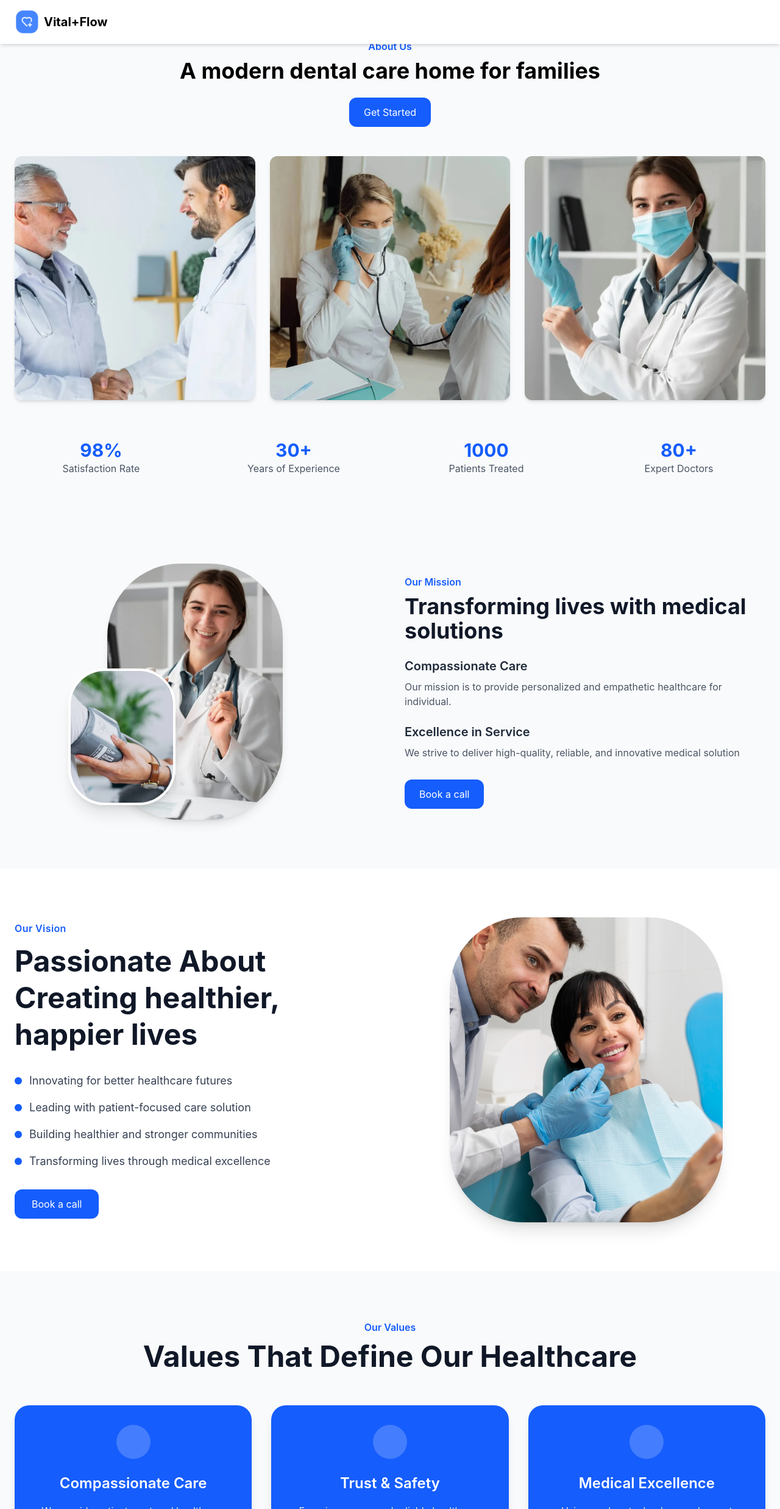
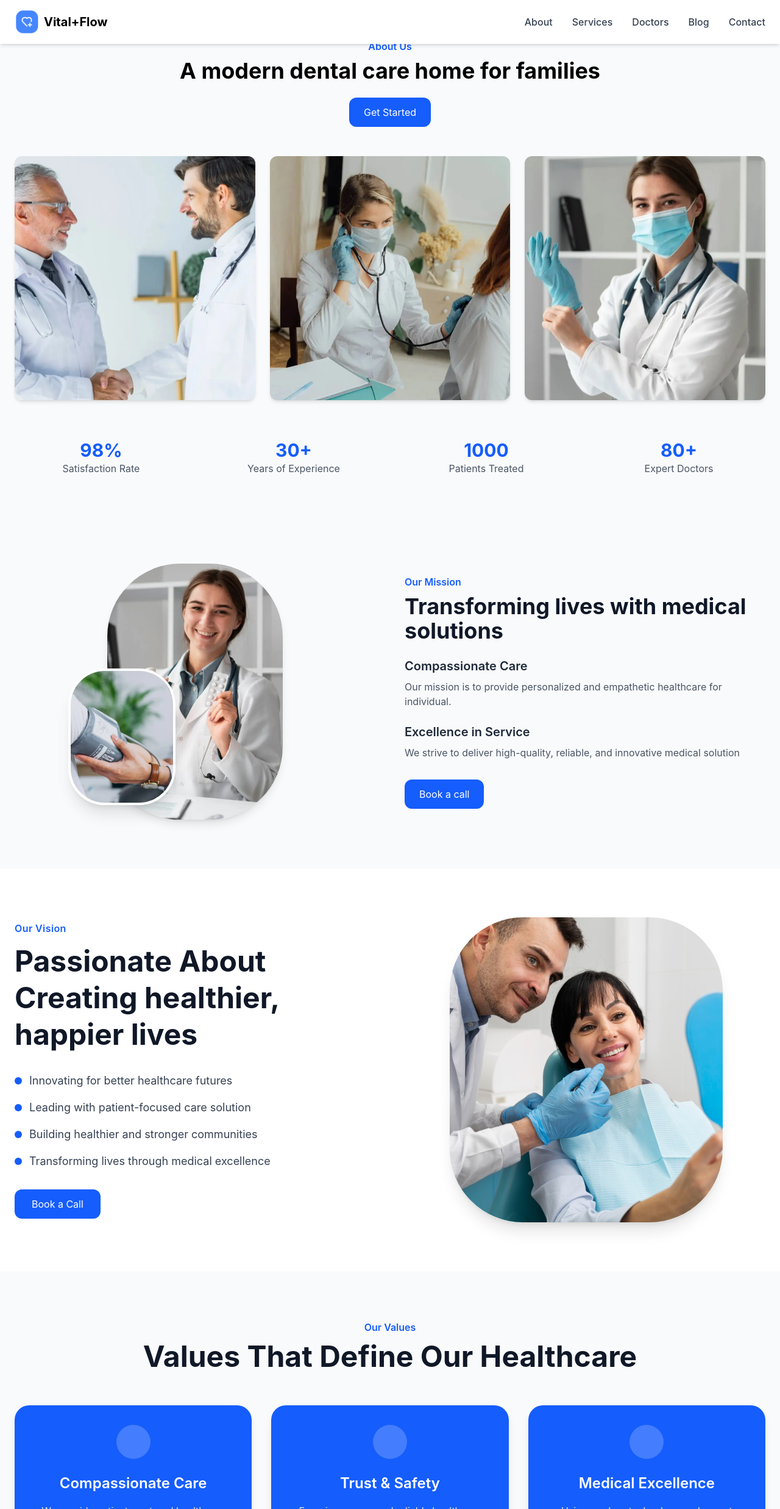
Before and after one commit to Ozair-AbdulQayoum/vitalflow, a React (Vite) app: page / in a window 1280 px wide. Shown: the top 2474 px of the page at 61% size. Built offline with nearby package versions, Linux system fonts and the light colour scheme.

Commit message:
Make navbar responsive

```diff
--- a/src/Components/Navbar.jsx
+++ b/src/Components/Navbar.jsx
@@ -14,11 +14,47 @@ function Navbar() {
   return (
     <header className="w-full bg-white shadow-md fixed top-0 left-0 z-50">
       <nav className="max-w-7xl mx-auto px-4 sm:px-6 py-4 flex items-center justify-between">
+        {/* Logo */}
         <div className="flex items-center gap-2">
           <img src="/logo.png" alt="Vital Flow Logo" className="w-10 h-10" />
           <h3 className="text-xl font-bold text-black">Vital+Flow</h3>
         </div>
+
+        {/* Desktop Menu */}
+        <ul className="hidden md:flex items-center gap-8">
+          {navItems.map((item) => (
+            <li key={item.id}>
+              <a
+                href={item.link}
+                className="text-gray-700 hover:text-blue-600 font-medium transition"
+              >
+                {item.title}
+              </a>
+            </li>
+          ))}
+        </ul>
+
+        {/* Mobile Button */}
+        <button className="md:hidden text-3xl" onClick={() => setOpen(!open)}>
+          ☰
+        </button>
       </nav>
+
+      {/* Mobile Menu */}
+      {open && (
+        <div className="md:hidden bg-white shadow-md px-6 py-4 space-y-4">
+          {navItems.map((item) => (
+            <a
+              key={item.id}
+              href={item.link}
+              onClick={() => setOpen(false)}
+              className="block text-gray-700 hover:text-blue-600 font-medium"
+            >
+              {item.title}
+            </a>
+          ))}
+        </div>
+      )}
     </header>
   );
 }
--- a/src/Components/Vision.jsx
+++ b/src/Components/Vision.jsx
@@ -11,14 +11,15 @@ function Vision() {
   return (
     <section className="w-full py-20 bg-white">
       <div className="max-w-7xl mx-auto px-6 grid md:grid-cols-2 gap-14 items-center">
+        {/* LEFT SIDE */}
         <div>
           <h5 className="text-blue-600 font-semibold tracking-wide">
             Our Vision
           </h5>
 
-          <h3 className="text-3xl md:text-5xl font-bold text-gray-900 mt-3 leading-tight">
+          <h2 className="text-3xl md:text-5xl font-bold text-gray-900 mt-3 leading-tight">
             Passionate About Creating healthier, happier lives
-          </h3>
+          </h2>
 
           <ul className="mt-8 space-y-4">
             {visionList.map((item, index) => (
@@ -32,11 +33,12 @@ function Vision() {
             ))}
           </ul>
 
-          <button className="mt-8 bg-blue-600 hover:bg-blue-700 text-white px-7 py-3 rounded-xl">
-            Book a call
+          <button className="mt-8 bg-blue-600 hover:bg-blue-700 text-white px-7 py-3 rounded-xl transition">
+            Book a Call
           </button>
         </div>
 
+        {/* RIGHT IMAGE (PUBLIC FOLDER) */}
         <div className="flex justify-center">
           <img
             src="/img-4.jpg"
```
